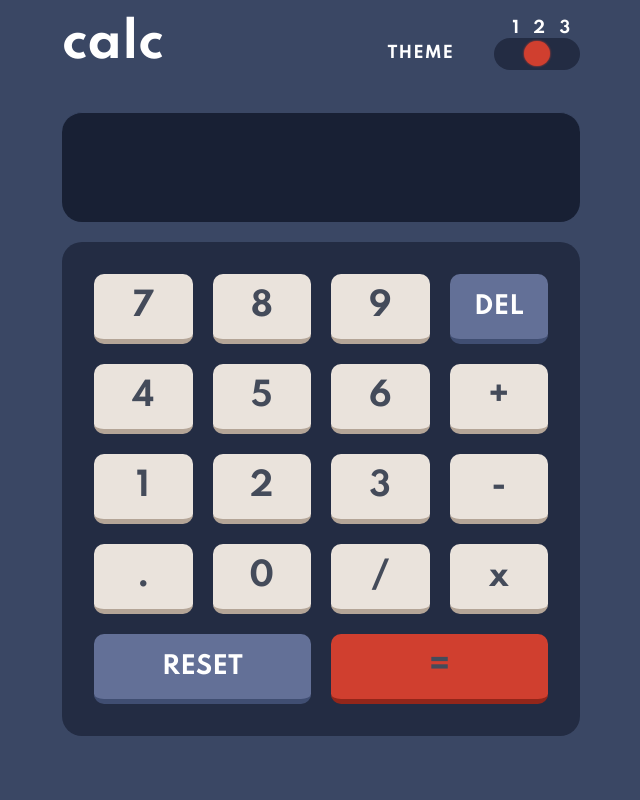
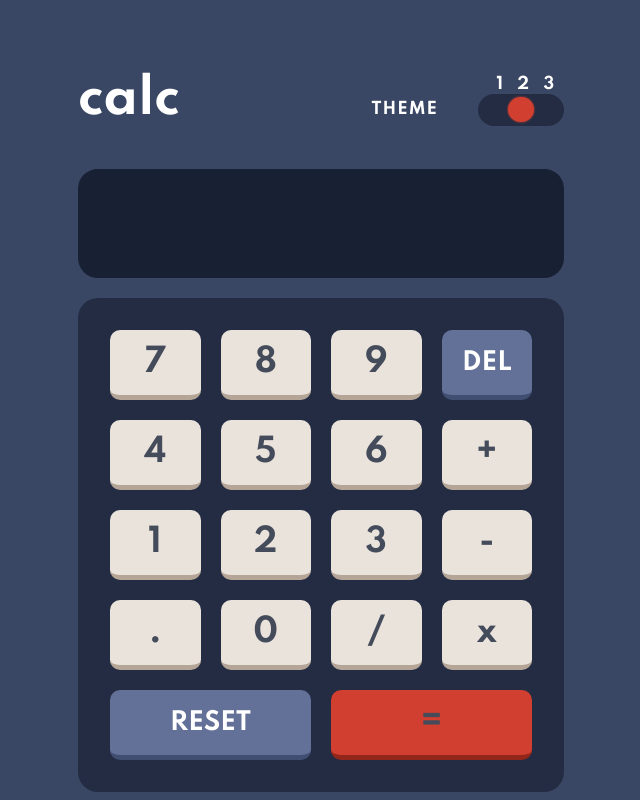
Before and after one commit to Max23Esau/Calculator_app, a plain HTML site: page index.html in a window 1280 px wide. Shown: the whole page, without its empty margins (319-959 px from the left). Drawn offline with Linux system fonts and the light colour scheme.

Commit message:
Readme modificado

```diff
--- a/style.scss
+++ b/style.scss
@@ -56,10 +56,11 @@ html[data-theme="purple"] {
   --whiteButtons: hsl(0, 0%, 100%);
 }
 .container {
-  width: 100%;
+  width: 100vw;
+  height: 100vh;
   max-width: 550px;
   margin: 0 auto;
-  padding: 1em;
+  padding: 2em;
   box-sizing: border-box;
   &-header {
     background-color: transparent;
@@ -128,7 +129,7 @@ html[data-theme="purple"] {
   .application__header {
     width: 100%;
     left: 7.3rem;
-    margin-bottom: 40px;
+    margin: 40px 0;
     display: flex;
     justify-content: space-between;
     align-items: center;
```
Also changed, not shown: design/desktop-design-theme-1.jpg (deleted), design/desktop-design-theme-2.jpg (deleted), design/desktop-design-theme-3.jpg (deleted), design/desktop-preview.jpg (deleted), design/mobile-design-theme-1.jpg (deleted), design/mobile-design-theme-2.jpg (deleted), design/mobile-design-theme-3.jpg (deleted), images/desktop.png (added), images/desktop2.png (added), images/desktop3.png (added), style.css, 4 other files.
